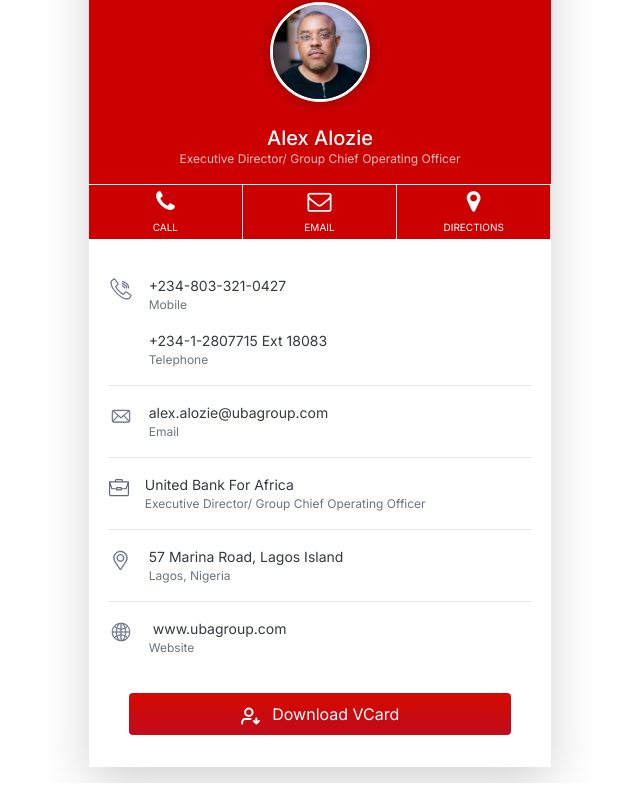
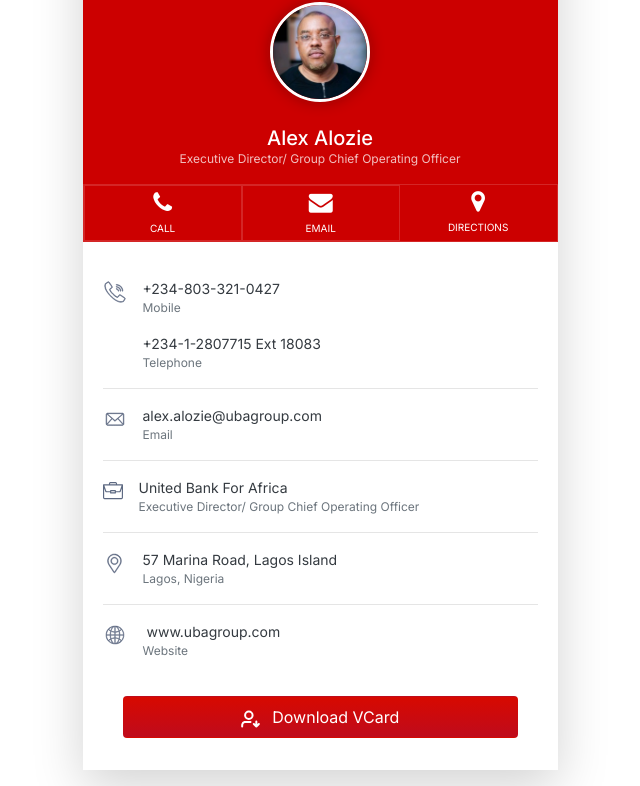
Before and after one commit to Syfon01/complementary, a plain HTML site: page Sample-id2.html in a window 1280 px wide. Shown: the part 120-906 px from the top of the page, without its empty margins (320-960 px from the left). Drawn offline with nearby package versions, Linux system fonts and the light colour scheme.

Commit message:
sample card

```diff
--- a/Sample-id2.html
+++ b/Sample-id2.html
@@ -12,7 +12,7 @@
     <link rel="stylesheet" href="style.css">
   </head>
   <body>
-    <div class="container">
+    <div class="container px-0">
     <div class="pt-5 m-auto">
       <div class="col-md-6 col-lg-5 pb-3 mx-auto px-0">
 
@@ -28,7 +28,7 @@
               <h5 class="mb-0  text-white">Alex Alozie</h5>
                <p class="tx-12 text-light">Executive Director/ Group Chief Operating Officer</p>
           </div>
-          <div class="d-flex align-content-center justify-content-around border-top border-white">
+          <div class="d-flex align-content-center justify-content-around border-topp">
             <div class="text-center text-white border-right w-100  py-1">
               <a href="tel:+234-803-321-0427" class="text-white">
                 <i class="fa fa-phone" style="font-size:24px"></i>
@@ -37,11 +37,11 @@
             </div>
             <div class="text-center text-white border-right w-100  py-1">
               <a href="mailto:alex.alozie@ubagroup.com" class="text-white">
-                <i class="fa fa-envelope-o" style="font-size:24px"></i>
+                <i class="fa fa-envelope" style="font-size:24px"></i>
                 <p class="tx-10 mb-0 text-uppercase pt-1">Email</p>
               </a>
             </div>
-            <div class="text-center text-center text-white border-right w-100  py-1">
+            <div class="text-center text-center text-white w-100  py-1">
               <a href="./location.html" class="text-white">
                 <i class="fa fa fa-map-marker" style="font-size:24px"></i>
                 <p class="tx-10 mb-0 text-uppercase pt-1">Directions</p>
--- a/style.css
+++ b/style.css
@@ -98,7 +98,7 @@ font-size: 0.75rem;
   opacity: 0.75;
 }
 .border-whiter{
-  opacity: 0.75;
+  color: #fffefe!important;
 }
 .tx-10{
   font-size: 10px;
@@ -113,3 +113,6 @@ font-size: 0.75rem;
 .bg-red{
   background-color: #CC0000;
 }
+.border-topp, .border-right{
+  border: 1px solid rgba(255,255,255,0.15)!important;
+}
```
Also changed, not shown: Sample-id.html (+3 -3 lines).
